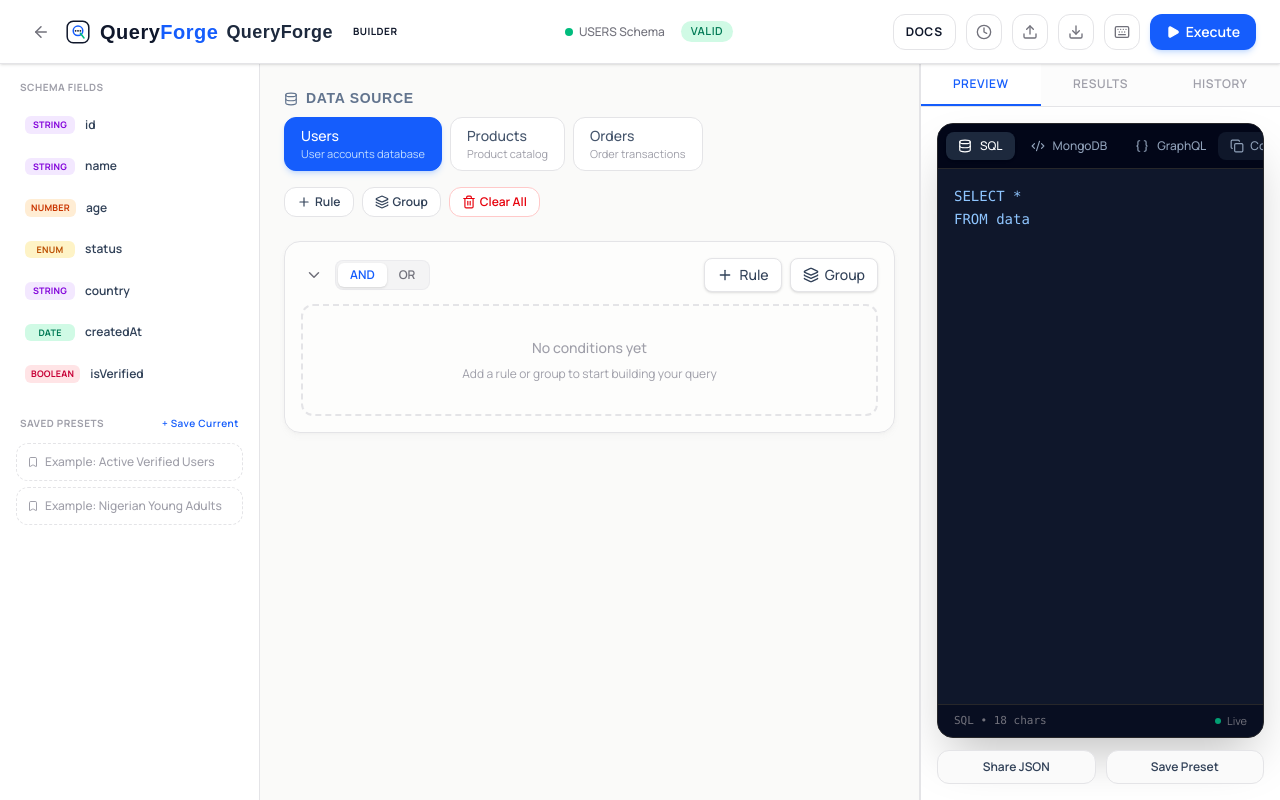
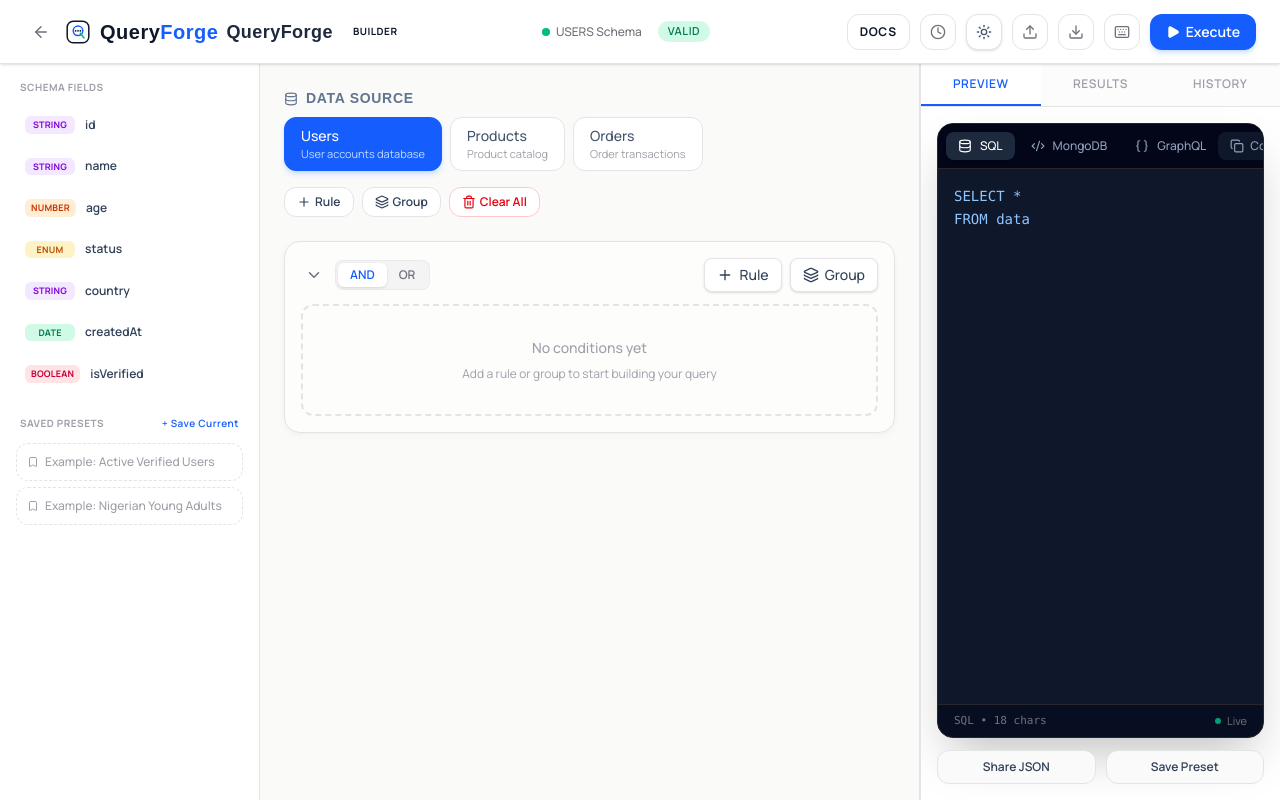
Before and after one commit to AgboolaAgbeniga/query-forge, a Next.js app: page /builder in a window 1280 px wide. Built offline with nearby package versions, Linux system fonts and the light colour scheme; a web font is replaced by a local one.

Commit message:
feat: implement theme toggle and complete builder page interface

```diff
--- a/package.json
+++ b/package.json
@@ -19,6 +19,7 @@
     "gsap": "^3.15.0",
     "lucide-react": "^1.17.0",
     "next": "16.2.7",
+    "next-themes": "^0.4.6",
     "react": "19.2.4",
     "react-dom": "19.2.4",
     "react-hook-form": "^7.77.0",
--- a/src/app/builder/page.tsx
+++ b/src/app/builder/page.tsx
@@ -7,6 +7,7 @@ import { PreviewPane } from '@/components/QueryBuilder/PreviewPane';
 import { SchemaSelector } from '@/components/QueryBuilder/SchemaSelector';
 import { ValidationSummary } from '@/components/QueryBuilder/ValidationSummary';
 import { SVGLogo } from '@/components/ui/SVGLogo';
+import { ThemeToggle } from '@/components/ui/ThemeToggle';
 import { useQueryStore } from '@/lib/store';
 
 import { DATA_SOURCES, getSchemaById } from '@/lib/schema';
@@ -343,6 +344,7 @@ export default function BuilderPage() {
           >
             <Clock size={16} />
           </button>
+          <ThemeToggle />
           <button
             onClick={() => setShowImportModal(true)}
             className="w-9 h-9 flex items-center justify-center rounded-xl border border-zinc-200 dark:border-zinc-700 bg-white dark:bg-zinc-800 text-zinc-500 dark:text-zinc-400 hover:bg-zinc-50 dark:hover:bg-zinc-700/50 hover:text-slate-800 dark:hover:text-white transition-all hover:scale-105 active:scale-95"
--- a/src/app/globals.css
+++ b/src/app/globals.css
@@ -27,6 +27,19 @@
     --accent: #2563eb; /* blue-600 */
     --accent-soft: #eff6ff; /* blue-50 */
     --shadow-color: 0 0% 63%;
+  }
+
+  .dark {
+    --background: #09090b; /* zinc-950 */
+    --foreground: #fafafa; /* zinc-50 */
+    --surface: #18181b; /* zinc-900 */
+    --surface-elevated: #27272a; /* zinc-800 */
+    --surface-muted: #18181b; /* zinc-900 */
+    --border-default: #27272a; /* zinc-800 */
+    --border-subtle: #3f3f46; /* zinc-700 */
+    --accent: #3b82f6; /* blue-500 */
+    --accent-soft: #1e3a8a; /* blue-900 */
+    --shadow-color: 0 0% 0%;
   }
 
   body {
--- a/src/app/layout.tsx
+++ b/src/app/layout.tsx
@@ -20,6 +20,8 @@ export const metadata: Metadata = {
     "Build complex database and API queries through an intuitive graphical interface. Zero syntax required. Enterprise-grade execution.",
 };
 
+import { ThemeProvider } from 'next-themes';
+
 export default function RootLayout({
   children,
 }: Readonly<{
@@ -37,17 +39,11 @@ export default function RootLayout({
           src="https://cdn.jsdelivr.net/npm/iconify-icon@2/dist/iconify-icon.min.js"
           strategy="beforeInteractive"
         />
-        <script
-          dangerouslySetInnerHTML={{
-            __html: `
-              document.documentElement.classList.remove('dark');
-              try { localStorage.removeItem('theme'); } catch (_) {}
-            `,
-          }}
-        />
       </head>
       <body className="min-h-full flex flex-col font-sans bg-[var(--background)] text-[var(--foreground)] overflow-x-hidden selection:bg-blue-200 dark:selection:bg-blue-900">
-        {children}
+        <ThemeProvider attribute="class" defaultTheme="system" enableSystem>
+          {children}
+        </ThemeProvider>
       </body>
     </html>
   );
--- /dev/null
+++ b/src/components/ui/ThemeToggle.tsx
@@ -0,0 +1,35 @@
+'use client';
+
+import { useTheme } from 'next-themes';
+import { useEffect, useState } from 'react';
+import { Moon, Sun } from 'lucide-react';
+import { cn } from '@/lib/utils';
+
+export function ThemeToggle({ className }: { className?: string }) {
+  const { theme, setTheme } = useTheme();
+  const [mounted, setMounted] = useState(false);
+
+  // Avoid hydration mismatch
+  useEffect(() => setMounted(true), []);
+
+  if (!mounted) {
+    return <div className={cn("w-9 h-9 rounded-xl", className)} />;
+  }
+
+  return (
+    <button
+      onClick={() => setTheme(theme === 'dark' ? 'light' : 'dark')}
+      className={cn(
+        "flex items-center justify-center w-9 h-9 rounded-xl transition-all",
+        "bg-white dark:bg-zinc-800 text-slate-600 dark:text-zinc-400 border border-zinc-200 dark:border-zinc-700",
+        "hover:bg-zinc-100 dark:hover:bg-zinc-700 hover:text-slate-900 dark:hover:text-zinc-200",
+        "shadow-sm hover:shadow hover:scale-[1.02] active:scale-[0.98]",
+        className
+      )}
+      aria-label="Toggle theme"
+      title="Toggle theme"
+    >
+      {theme === 'dark' ? <Moon size={16} /> : <Sun size={16} />}
+    </button>
+  );
+}
```
Also changed, not shown: 1 other file (tests, documents, lock files or other folders).
